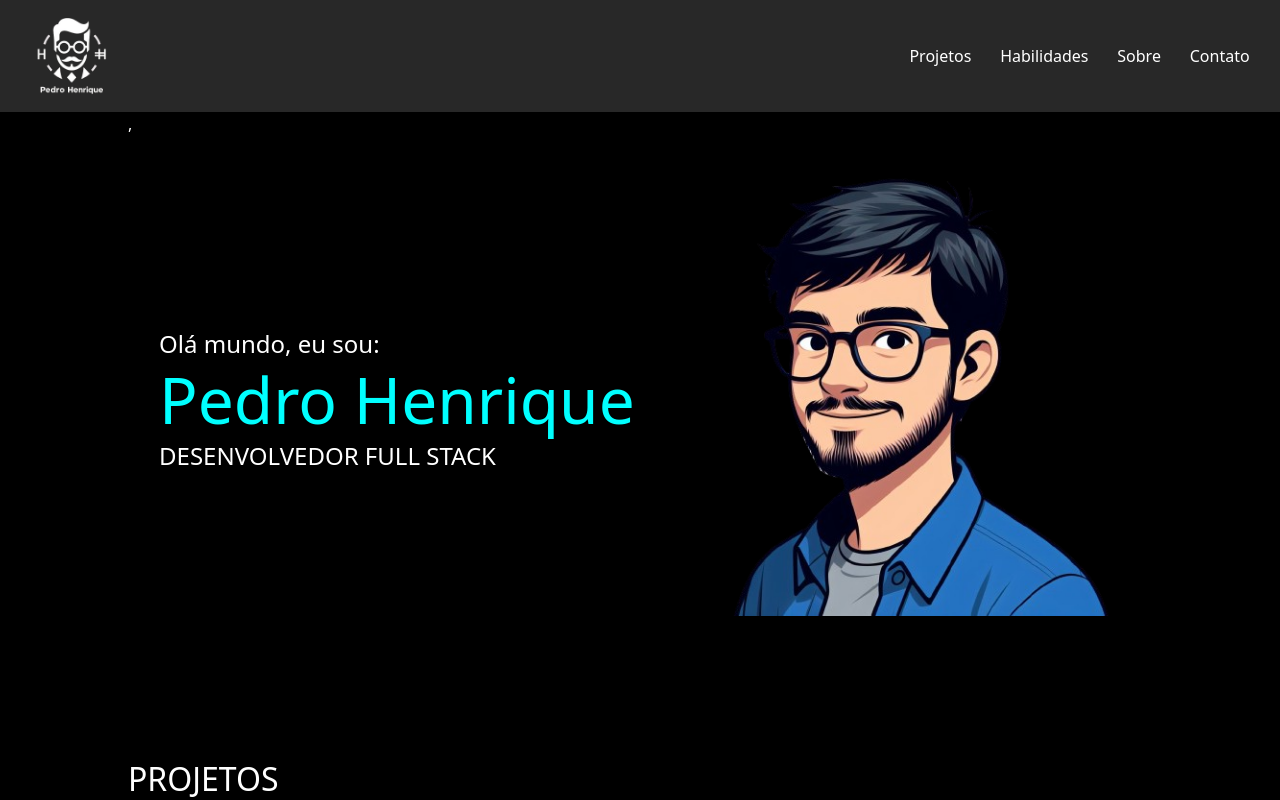
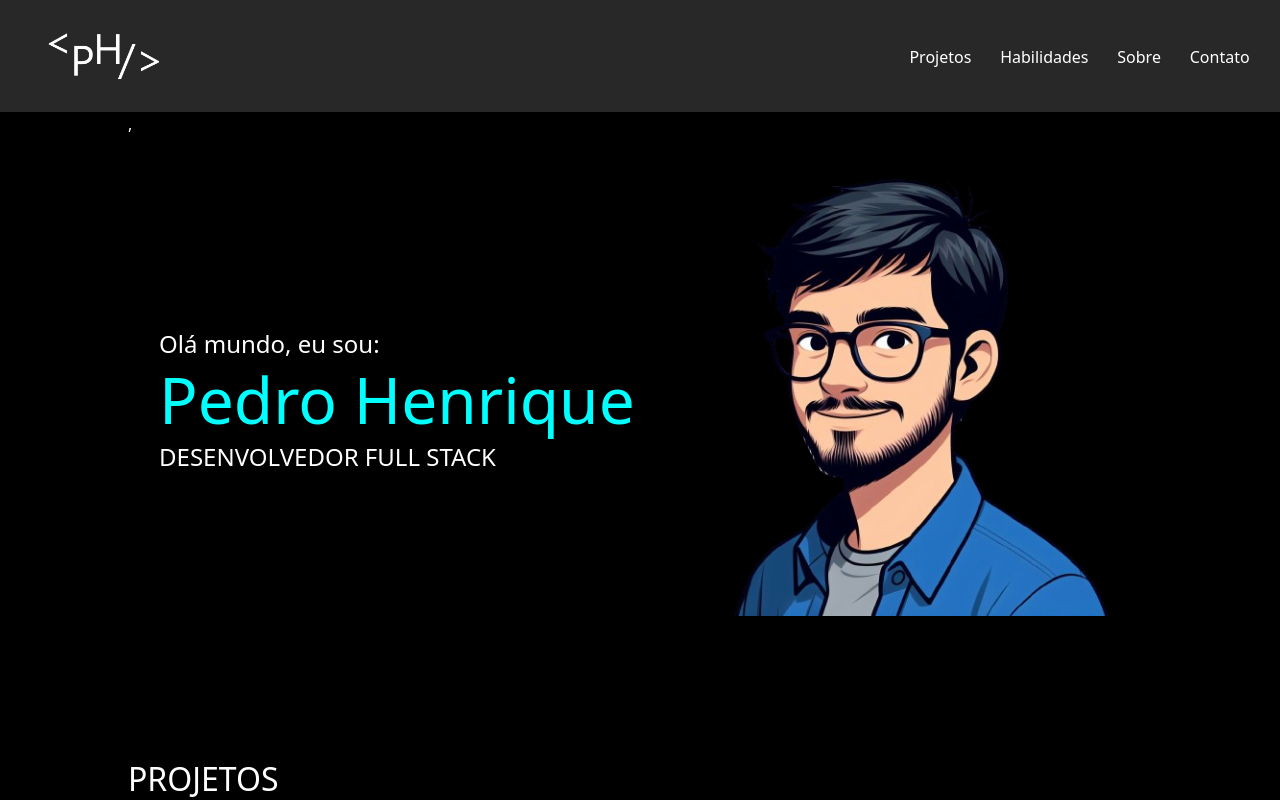
Before and after one commit to Credosvaldo/portifolio, a React (Create React App) app: page / in a window 1280 px wide. Shown: the top 800 px of the page. Built offline with nearby package versions, Linux system fonts and the light colour scheme.

Commit message:
feat: logo alterada

```diff
--- a/src/components/css/header.module.css
+++ b/src/components/css/header.module.css
@@ -30,6 +30,7 @@
 
 .header img {
     max-width: 7em;
+    margin: 2em;
 }
 
 
--- a/src/components/layout/WritingAnimation.jsx
+++ b/src/components/layout/WritingAnimation.jsx
@@ -5,7 +5,7 @@ import { useState, useEffect } from "react"
 
 function WritingAnimation({ text, timeByLetter }) {
 
-    const [animationText, setAnimationText] = useState(text[0])
+    const [animationText, setAnimationText] = useState("")
 
     console.log(animationText)
 
```
Also changed, not shown: src/components/imgs/logo.png.
